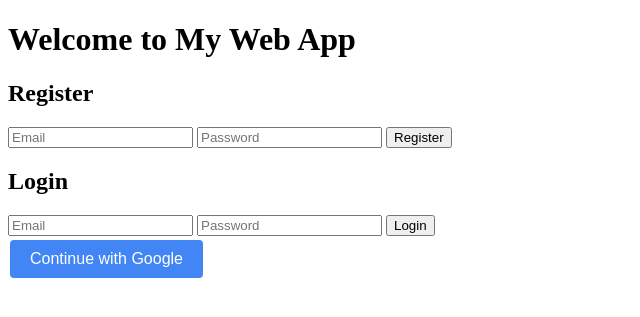
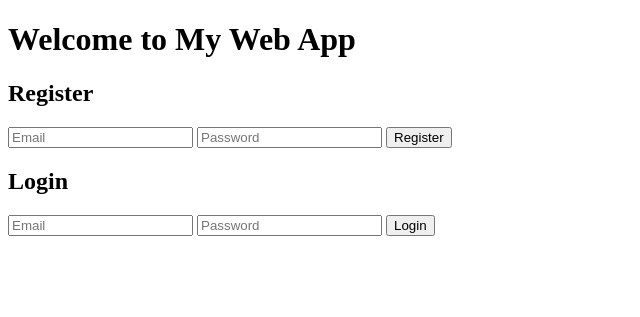
Before and after one commit to haykmanasyan/firebase-auth-test, a Flask app: page / in a window 1280 px wide. Shown: the top 317 px of the page, without its empty margins (0-640 px from the left). Run offline with Flask 3, Linux system fonts and the light colour scheme; some libraries are stand-ins or nearby versions.

Commit message:
removed google

```diff
--- a/templates/index.html
+++ b/templates/index.html
@@ -9,26 +9,7 @@
     <script src="https://www.gstatic.com/firebasejs/8.10.0/firebase-auth.js"></script>
     <!-- Include JavaScript -->
     <script src="/static/js/script.js" defer></script>
-    <script src="/static/js/google.js" defer></script>
     <!-- Add CSS for Google Sign-In button -->
-    <style>
-        #google-signin {
-            background-color: #4285F4;
-            color: white;
-            border: none;
-            padding: 10px 20px;
-            text-align: center;
-            text-decoration: none;
-            display: inline-block;
-            font-size: 16px;
-            margin: 4px 2px;
-            cursor: pointer;
-            border-radius: 4px;
-        }
-        #google-signin:hover {
-            background-color: #357AE8;
-        }
-    </style>
 </head>
 <body>
     <h1>Welcome to My Web App</h1>
@@ -51,8 +32,6 @@
             <input type="password" id="login-password" placeholder="Password" required>
             <button type="submit">Login</button>
         </form>
-        <!-- Google Sign-In button -->
-        <button id="google-signin">Continue with Google</button>
     </div>
 
     <!-- Message -->
```
